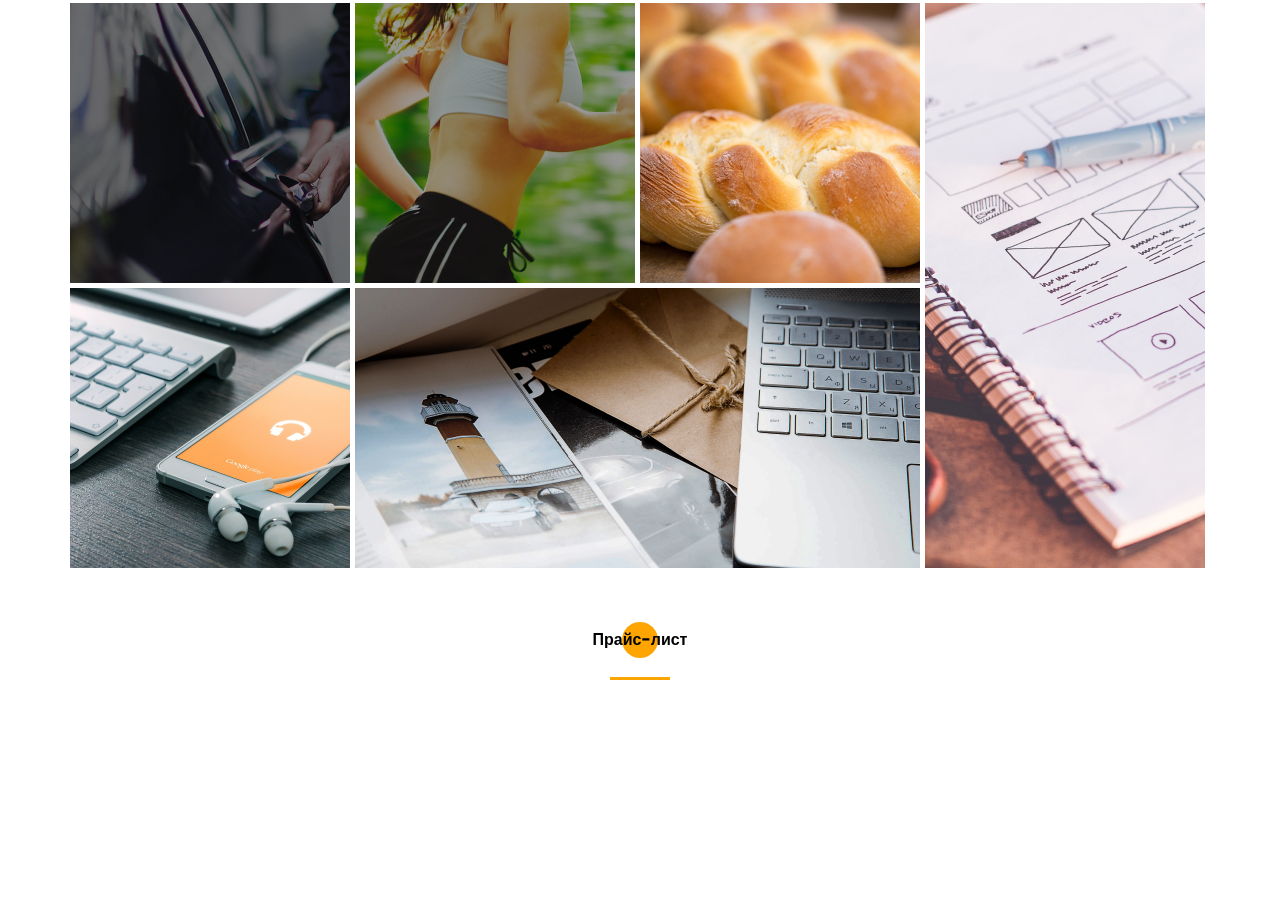
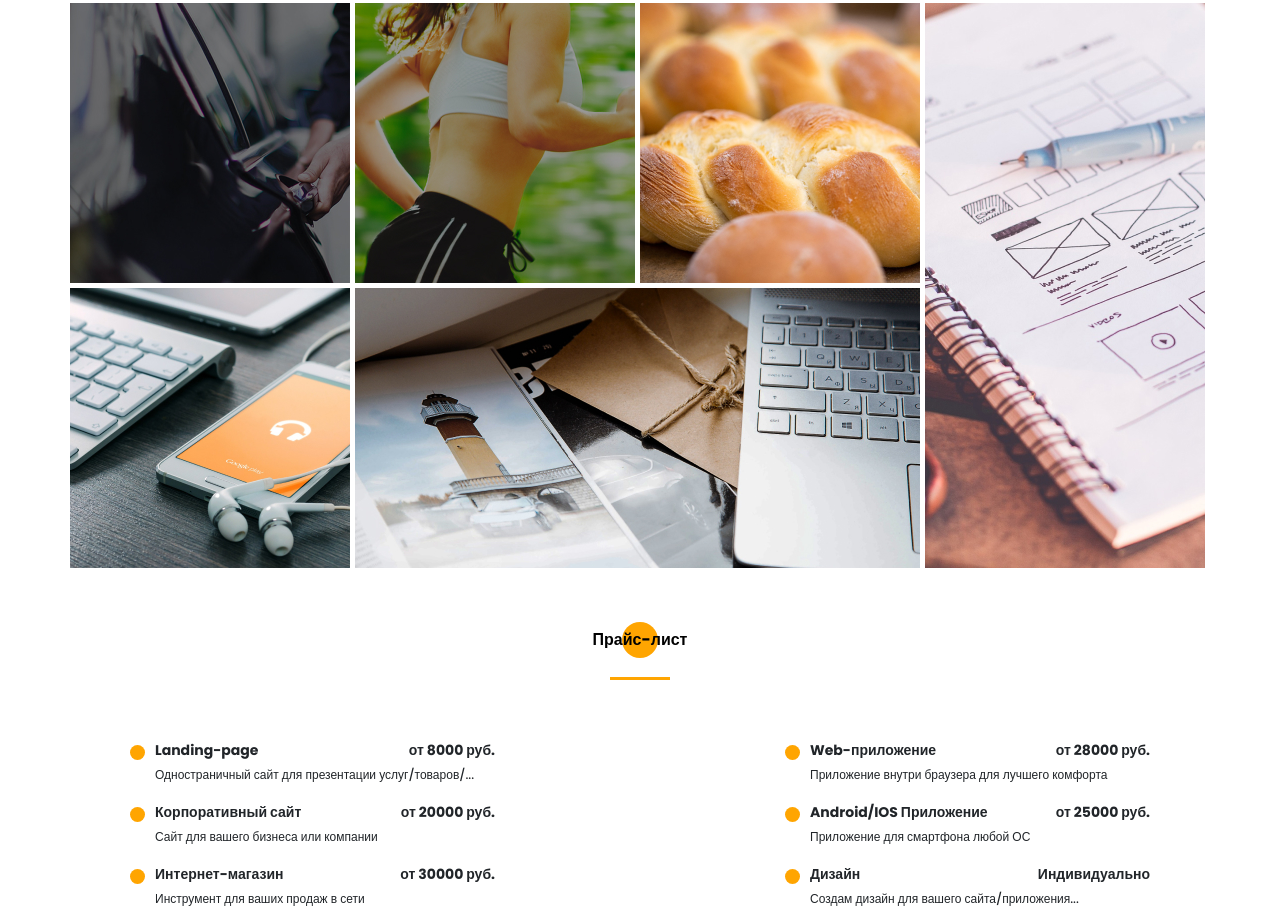
Before and after one commit to MuradKarimov11/My-portfolio, a website: page src/index.html in a window 1280 px wide. Shown: the part 3665-4576 px from the top of the page. Before the commit the page ends 4405 px from the top, so only its background shows below. Drawn offline with nearby package versions, Linux system fonts and the light colour scheme; files that its build step writes are made by us from their sources; files whose address does not match are found by name.

Commit message:
list.scss

```diff
--- a/src/index.html
+++ b/src/index.html
@@ -442,7 +442,48 @@
             <div class="divider"></div>
 
             <div class="list__wrapper">
-
+                <div class="list__item">
+                    <div class="list__type">Landing-page</div>
+                    <div class="list__count">от 8000 руб.</div>
+                    <div class="list__descr">
+                        Одностраничный сайт для презентации услуг/товаров/...
+                    </div>
+                </div>
+                <div class="list__item">
+                    <div class="list__type">Web-приложение</div>
+                    <div class="list__count">от 28000 руб.</div>
+                    <div class="list__descr">
+                        Приложение внутри браузера для лучшего комфорта
+                    </div>
+                </div>
+                <div class="list__item">
+                    <div class="list__type">Корпоративный сайт</div>
+                    <div class="list__count">от 20000 руб.</div>
+                    <div class="list__descr">
+                        Сайт для вашего бизнеса или компании
+                    </div>
+                </div>
+                <div class="list__item">
+                    <div class="list__type">Android/IOS Приложение</div>
+                    <div class="list__count">от 25000 руб.</div>
+                    <div class="list__descr">
+                        Приложение для смартфона любой ОС
+                    </div>
+                </div>
+                <div class="list__item">
+                    <div class="list__type">Интернет-магазин</div>
+                    <div class="list__count">от 30000 руб.</div>
+                    <div class="list__descr">
+                        Инструмент для ваших продаж в сети
+                    </div>
+                </div>
+                <div class="list__item">
+                    <div class="list__type">Дизайн</div>
+                    <div class="list__count">Индивидуально</div>
+                    <div class="list__descr">
+                        Создам дизайн для вашего сайта/приложения...
+                    </div>
+                </div>
             </div>
         </div>
     </section>
--- a/src/sass/blocks/_list.scss
+++ b/src/sass/blocks/_list.scss
@@ -2,5 +2,40 @@
     padding-top: 60px;
     &__wrapper {
         margin-top: 60px;
+        padding: 0 60px;
+        display: grid;
+        grid-template: repeat(3, minmax(45px, auto)) / repeat(2, 365px);
+        grid-auto-rows: minmax(45px, auto);
+        row-gap: 15px;
+        justify-content: space-between;
+    }
+    &__item {
+        position: relative;
+        display: grid;
+        grid-template: repeat(2, minmax(21px, auto)) / repeat(2, auto);
+        row-gap: 5px;
+        padding-left: 25px;
+        &:before {
+            content: '';
+            width: 15px;
+            height: 15px;
+            background-color: $main-color;
+            border-radius: 100%;
+            position: absolute;
+            top: 5px;
+        }
+    }
+    &__type, &__count {
+        font-weight: bold;
+        font-size: 14px;
+        line-height: 21px;
+    }
+    &__count {
+        justify-self: end;
+    }
+    &__descr {
+        grid-column: 1 / 3;
+        font-size: 12px;
+        line-height: 18px;
     }
 }
```
Also changed, not shown: dist/css/style.min.css, dist/index.html.
